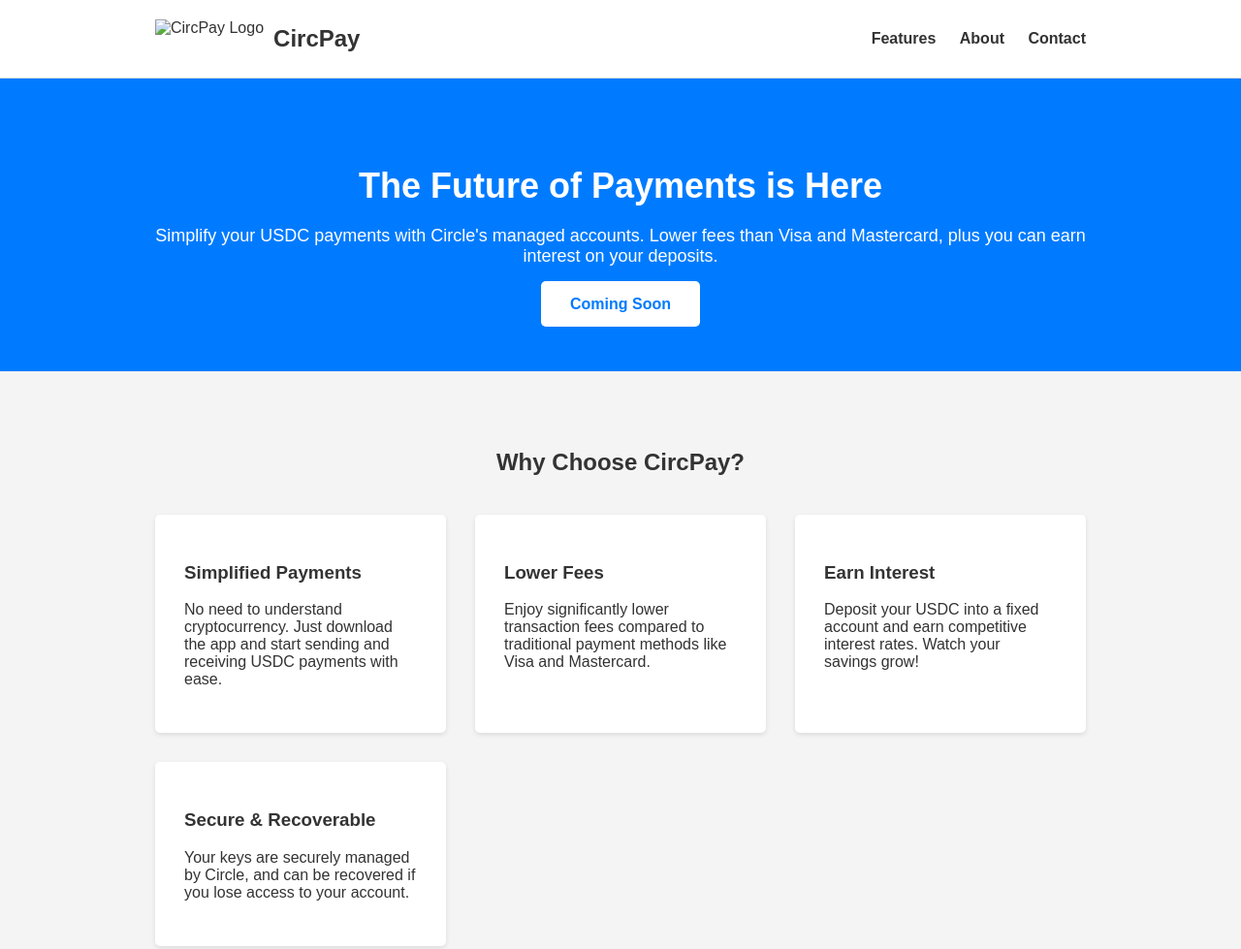
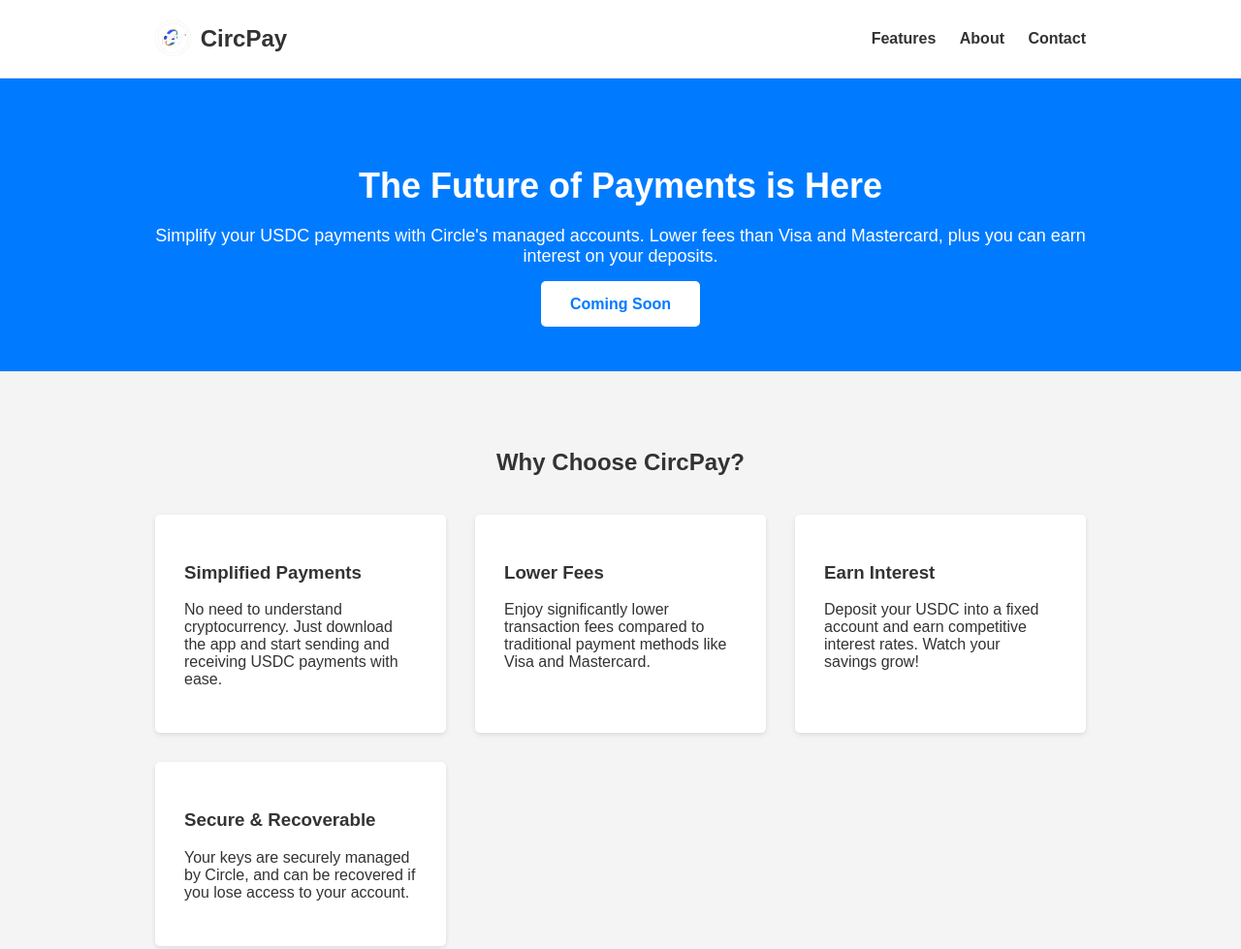
Before and after one commit to jiweylee/circpay, a plain HTML site: page index.html in a window 1280 px wide. Shown: the top 979 px of the page at 97% size. Drawn offline with Linux system fonts and the light colour scheme.

Commit message:
Update index.html

```diff
--- a/index.html
+++ b/index.html
@@ -10,7 +10,7 @@
     <header>
         <div class="container">
             <div class="logo">
-                <img src="./images/logo.png" alt="CircPay Logo">
+                <img src="./logo.png" alt="CircPay Logo">
                 <h1>CircPay</h1>
             </div>
             <nav>
```
